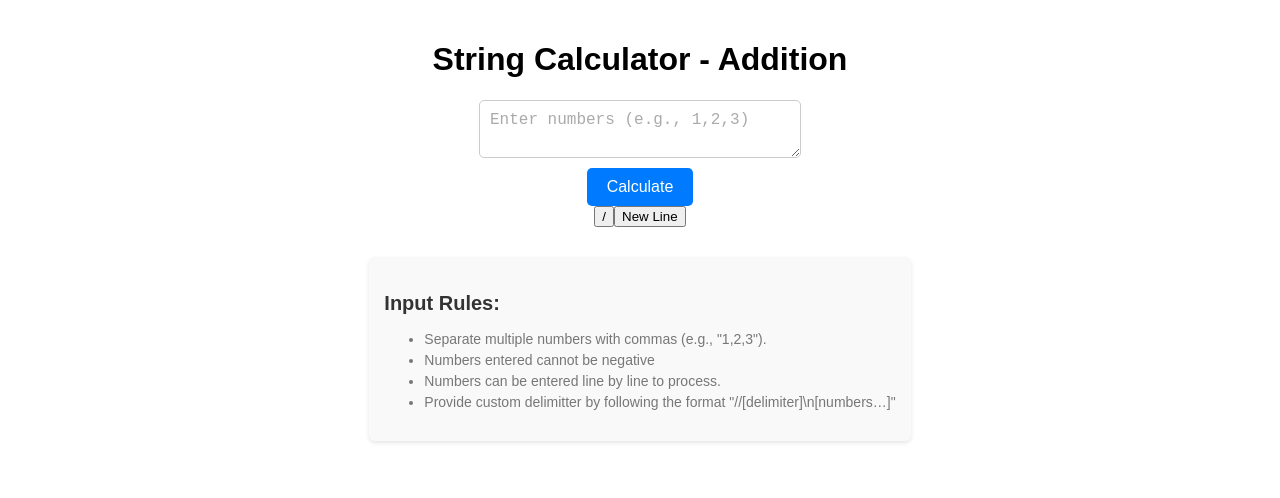
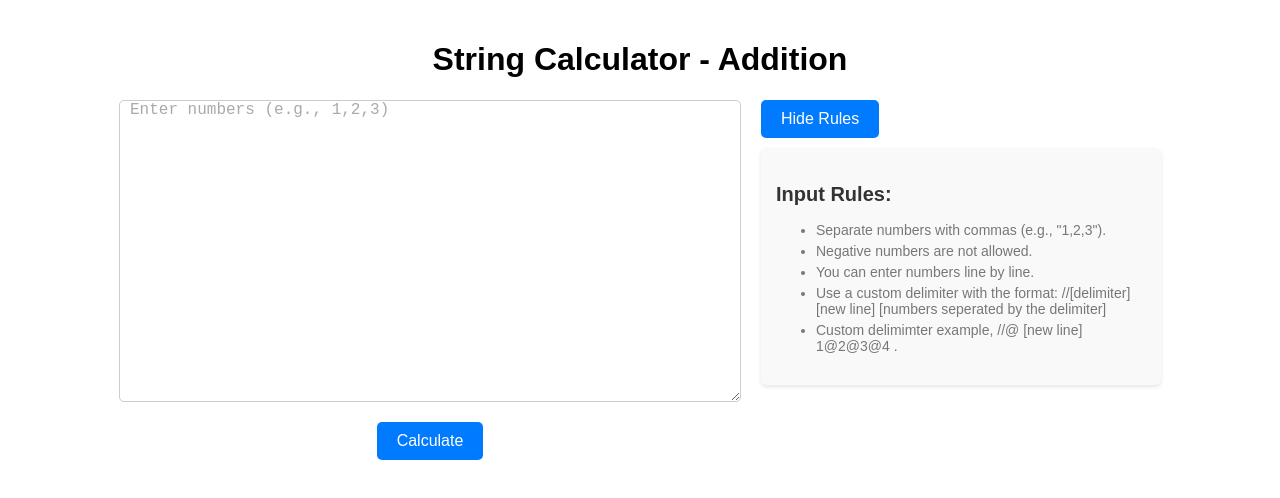
Before and after one commit to KarthikeyanRV2601/Incubyte-TDD-Kata, a React (Create React App) app: page / in a window 1280 px wide. Shown: the top 498 px of the page. Built offline with nearby package versions, Linux system fonts and the light colour scheme.

Commit message:
feat(v1.0.2): refined toolbar functionality, added hiding/show logic to input rules, change UI alignment, made user friend input rule texts

```diff
--- a/package.json
+++ b/package.json
@@ -1,6 +1,6 @@
 {
   "name": "incubyte-tdd-kata",
-  "version": "1.0.1",
+  "version": "1.0.2",
   "private": true,
   "dependencies": {
     "@types/node": "^16.18.119",
--- a/src/module.components/stringAdditionComponent/floatingToolbarComponent.tsx
+++ b/src/module.components/stringAdditionComponent/floatingToolbarComponent.tsx
@@ -1,9 +1,12 @@
-import React from "react";
+import React, { useEffect } from "react";
 import { FloatingToolbarComponentProps } from "../../module.models"
 
 
 export const FloatingToolbarComponent = (props: FloatingToolbarComponentProps) => {
     const { toolbarPosition, toolbarRef, handleToolBarInsertCharacter } = props;
+    useEffect(() => {
+        console.log({toolbarPosition});
+    })
     return (
         <div
             className="floating-toolbar"
--- a/src/module.components/stringAdditionComponent/inputRules.tsx
+++ b/src/module.components/stringAdditionComponent/inputRules.tsx
@@ -1,9 +1,20 @@
-import React from "react";
+import React, { useState, useCallback } from "react";
 import { InputRulesComponentProps } from "../../module.models";
 
-export const InputRulesComponent: React.FC<InputRulesComponentProps> = ({ translations }) => {
+export const InputRulesComponent: React.FC<InputRulesComponentProps> = (props) => {
+    const { translations } = props;
+    const [rulesExpanded, setRulesExpanded] = useState<boolean>(true);
+
+    const toggleRules = useCallback(() => {
+        setRulesExpanded((prev) => !prev);
+    }, []);
+
     return (
-        <div className="input-rules" data-testid="inputRulesComponentTestId">
+        <div className={"input-rules-container"}>
+            <button className="toggle-rules-button" onClick={toggleRules}>
+                {rulesExpanded ? "Hide Rules" : "Show Rules"}
+            </button>
+            <div className={`input-rules-content ${rulesExpanded ? "expanded" : "collapsed"}`}>
                 <h3 data-testid="inputRulesHeaderComponentTestId">{translations.titles.inputRules}</h3>
                 <ul data-testid="inputRulesUlComponentTestId">
                     {
@@ -11,5 +22,6 @@ export const InputRulesComponent: React.FC<InputRulesComponentProps> = ({ transl
                     }
                 </ul>
             </div>
+        </div>
     );
 };
--- a/src/module.components/stringAdditionComponent/stringAdditionComponent.tsx
+++ b/src/module.components/stringAdditionComponent/stringAdditionComponent.tsx
@@ -13,7 +13,10 @@ export const StringAdditionComponent: React.FC = () => {
     const [additionResult, setAdditionResult] = useState<number>();
     const [showResult, setShowResult] = useState<boolean>();
     const [toolbarPosition, setToolbarPosition] = useState<Point>({ x: 0, y: 0 });
+    const textAreaRef = useRef<HTMLTextAreaElement | null>(null);
     const toolbarRef = useRef<HTMLDivElement | null>(null);
+    const [toolbarVisible, setToolbarVisible] = useState<boolean>(false);
+
 
     const handleInputChange = useCallback((event: React.ChangeEvent<HTMLTextAreaElement>): void => {
         const newValue = event.target.value;
@@ -31,31 +34,65 @@ export const StringAdditionComponent: React.FC = () => {
         }
     }, [isValid, setShowResult]);
 
+
+    // Toolbar interactions starts
+
     const handleTextAreaFocus = useCallback((event: React.FocusEvent<HTMLTextAreaElement>) => {
-        const { clientX, clientY } = event.nativeEvent as any;
-        setToolbarPosition({ x: clientX + 10, y: clientY + 10 }); // Position toolbar near cursor
-    }, []);
+        const textareaRect = event.target.getBoundingClientRect(); // Get the position of the textarea
+        setToolbarPosition({
+            x: textareaRect.left + 10,
+            y: textareaRect.top - 40,
+        });
+        setToolbarVisible(true);
+    }, [setToolbarPosition]);
+
+    const handleTextAreaBlur = useCallback((event: React.FocusEvent<HTMLTextAreaElement>) => {
+        if (toolbarRef.current && toolbarRef.current.contains(event.relatedTarget as Node)) {
+            return;
+        }
+        setToolbarVisible(false);
+    }, [setToolbarVisible]);
 
     const handleToolBarInsertCharacter = useCallback((char: string) => {
         setInput((prevInput) => `${prevInput}${char}`);
-    }, []);
+        textAreaRef.current?.focus();
+    }, [setInput]);
+
+    // Toolbar interaction ends
+
+
+
 
     return (
         <div className="string-calculator-component-class">
             <h1 data-testid="headerComponentTestId">{translations.titles.StringCalculatorAddition}</h1>
+            <div className="input-result-rules-container">
+                <div className="input-result-container">
+                    <div className="input-box-container">
                         <textarea
                             className={isValid ? "input-box" : 'invalid-input-box'}
                             placeholder={translations.placeHolders.enterNumbersInput}
                             value={input}
                             onChange={handleInputChange}
                             data-testid="textAreaComponentTestId"
+                            onFocus={handleTextAreaFocus}
+                            onBlur={handleTextAreaBlur}
+                            ref={textAreaRef}
                         />
                         <button className="button" onClick={handleCalculate} data-testid="calculateButtonComponentTestId" disabled={!isValid}>
                             {translations.buttons.calculate}
                         </button>
-            {showResult && <div className="result" id="resultComponentId" data-testid="resultComponentTestId">{translations.labels.result}: {additionResult}</div>}
-            <FloatingToolbarComponent toolbarRef={toolbarRef} toolbarPosition={toolbarPosition} handleToolBarInsertCharacter={handleToolBarInsertCharacter} />
+                    </div>
+                    {showResult && (
+                        <div className="result-card" data-testid="resultComponentTestId">
+                            <h3>{translations.labels.result}</h3>
+                            <p>{additionResult}</p>
+                        </div>
+                    )}
+                </div>
+                {toolbarVisible && <FloatingToolbarComponent toolbarRef={toolbarRef} toolbarPosition={toolbarPosition} handleToolBarInsertCharacter={handleToolBarInsertCharacter} />}
                 <InputRulesComponent translations={translations} />
+            </div>
         </div>
     );
 };
--- a/src/module.resources/translations/stringAdditionComponentTranslations.ts
+++ b/src/module.resources/translations/stringAdditionComponentTranslations.ts
@@ -15,10 +15,11 @@ export const root = {
         },
         messages: {
             inputRules: [
-                'Separate multiple numbers with commas (e.g., "1,2,3").',
-                'Numbers entered cannot be negative',
-                'Numbers can be entered line by line to process.',
-                'Provide custom delimitter by following the format "//[delimiter]\\n[numbers…]"'
+                'Separate numbers with commas (e.g., "1,2,3").',
+                'Negative numbers are not allowed.',
+                'You can enter numbers line by line.',
+                'Use a custom delimiter with the format: //[delimiter] [new line] [numbers seperated by the delimiter]',
+                'Custom delimimter example, //@ [new line] 1@2@3@4 .'
             ]
         }
     }
--- a/src/module.styles/App.css
+++ b/src/module.styles/App.css
@@ -6,10 +6,10 @@
   font-family: Arial, sans-serif;
 }
 .string-calculator-component-class .input-box {
-  width: 300px;
-  padding: 10px;
+  width: 600px;
+  min-height: 300px;
+  padding: 0 10px 0 10px;
   font-size: 16px;
-  margin-bottom: 10px;
   border: 1px solid #ccc;
   border-radius: 5px;
   transition: border-color 0.3s ease;
@@ -25,10 +25,10 @@
   color: #aaa;
 }
 .string-calculator-component-class .invalid-input-box {
-  width: 300px;
-  padding: 10px;
+  width: 600px;
+  min-height: 300px;
+  padding: 0 10px 0 10px;
   font-size: 16px;
-  margin-bottom: 10px;
   border: 1px solid #ccc;
   border-radius: 5px;
   transition: border-color 0.3s ease;
@@ -51,26 +51,114 @@
   background-color: #d3d3d3;
   cursor: not-allowed;
 }
-.string-calculator-component-class .result {
-  margin-top: 20px;
-  font-size: 18px;
-  font-weight: bold;
-  color: #333;
+.string-calculator-component-class .input-rules-container {
+  width: 400px;
+  transition: height 0.3s ease-in-out;
 }
-.string-calculator-component-class .input-rules {
-  margin-top: 30px;
-  background-color: #f9f9f9;
-  padding: 15px;
-  border-radius: 6px;
-  box-shadow: 0 2px 4px rgba(0, 0, 0, 0.1);
-}
-.string-calculator-component-class .input-rules h3 {
+.string-calculator-component-class .input-rules-container h3 {
   font-size: 20px;
   color: #333;
   margin-bottom: 10px;
 }
-.string-calculator-component-class .input-rules ul li {
+.string-calculator-component-class .input-rules-container ul li {
   font-size: 14px;
   color: #777;
   margin-bottom: 5px;
+}
+.string-calculator-component-class .input-rules-container .input-rules-content {
+  padding: 15px;
+  background-color: #f9f9f9;
+  border-radius: 6px;
+  box-shadow: 0 2px 4px rgba(0, 0, 0, 0.1);
+  opacity: 1;
+  transition: opacity 0.3s ease-in-out;
+}
+.string-calculator-component-class .input-rules-container .input-rules-content.expanded {
+  opacity: 1;
+}
+.string-calculator-component-class .input-rules-container .input-rules-content.collapsed {
+  opacity: 0;
+}
+.string-calculator-component-class .toggle-rules-button {
+  background-color: #007bff;
+  color: white;
+  border: none;
+  padding: 10px 20px;
+  border-radius: 5px;
+  font-size: 16px;
+  cursor: pointer;
+  margin-bottom: 10px;
+  transition: background-color 0.3s ease;
+}
+.string-calculator-component-class .toggle-rules-button:hover {
+  background-color: #0056b3;
+}
+.string-calculator-component-class .input-result-rules-container {
+  height: 600px;
+  display: flex;
+  justify-content: center;
+  align-items: center;
+  align-items: flex-start;
+  gap: 20px;
+}
+.string-calculator-component-class .input-result-container {
+  height: 600px;
+  display: flex;
+  justify-content: center;
+  align-items: center;
+  flex-direction: column;
+  justify-content: flex-start;
+}
+.string-calculator-component-class .input-box-container {
+  height: 350px;
+  display: flex;
+  justify-content: center;
+  align-items: center;
+  flex-direction: column;
+  justify-content: flex-start;
+  gap: 20px;
+}
+.string-calculator-component-class .result-card {
+  background-color: #f9f9f9;
+  border: 1px solid #ccc;
+  border-radius: 5px;
+  padding: 10px;
+  margin-top: 30px;
+  width: 600px;
+  box-shadow: 0 2px 4px rgba(0, 0, 0, 0.1);
+  text-align: center;
+}
+.string-calculator-component-class .result-card h3 {
+  font-size: 20px;
+  color: #333;
+}
+.string-calculator-component-class .result-card p {
+  font-size: 18px;
+  color: #007bff;
+  font-weight: bold;
+}
+.string-calculator-component-class .floating-toolbar {
+  position: absolute;
+  z-index: 10;
+  display: none;
+  /* Initially hidden */
+  background-color: #f9f9f9;
+  border: 1px solid #ccc;
+  border-radius: 5px;
+  padding: 10px;
+  box-shadow: 0 2px 6px rgba(0, 0, 0, 0.1);
+}
+.string-calculator-component-class .floating-toolbar button {
+  padding: 10px 20px;
+  border: none;
+  border-radius: 5px;
+  cursor: pointer;
+  font-size: 16px;
+  transition: background-color 0.3s ease;
+  margin: 0 5px;
+  background-color: #007bff;
+  color: white;
+}
+.string-calculator-component-class .floating-toolbar button:hover {
+  background-color: #0056b3;
 }/*# sourceMappingURL=App.css.map */
--- a/src/module.styles/components/stringCalculator.css
+++ b/src/module.styles/components/stringCalculator.css
@@ -6,10 +6,10 @@
   font-family: Arial, sans-serif;
 }
 .string-calculator-component-class .input-box {
-  width: 300px;
-  padding: 10px;
+  width: 600px;
+  min-height: 300px;
+  padding: 0 10px 0 10px;
   font-size: 16px;
-  margin-bottom: 10px;
   border: 1px solid #ccc;
   border-radius: 5px;
   transition: border-color 0.3s ease;
@@ -25,10 +25,10 @@
   color: #aaa;
 }
 .string-calculator-component-class .invalid-input-box {
-  width: 300px;
-  padding: 10px;
+  width: 600px;
+  min-height: 300px;
+  padding: 0 10px 0 10px;
   font-size: 16px;
-  margin-bottom: 10px;
   border: 1px solid #ccc;
   border-radius: 5px;
   transition: border-color 0.3s ease;
@@ -51,26 +51,114 @@
   background-color: #d3d3d3;
   cursor: not-allowed;
 }
-.string-calculator-component-class .result {
-  margin-top: 20px;
-  font-size: 18px;
-  font-weight: bold;
-  color: #333;
+.string-calculator-component-class .input-rules-container {
+  width: 400px;
+  transition: height 0.3s ease-in-out;
 }
-.string-calculator-component-class .input-rules {
-  margin-top: 30px;
-  background-color: #f9f9f9;
-  padding: 15px;
-  border-radius: 6px;
-  box-shadow: 0 2px 4px rgba(0, 0, 0, 0.1);
-}
-.string-calculator-component-class .input-rules h3 {
+.string-calculator-component-class .input-rules-container h3 {
   font-size: 20px;
   color: #333;
   margin-bottom: 10px;
 }
-.string-calculator-component-class .input-rules ul li {
+.string-calculator-component-class .input-rules-container ul li {
   font-size: 14px;
   color: #777;
   margin-bottom: 5px;
+}
+.string-calculator-component-class .input-rules-container .input-rules-content {
+  padding: 15px;
+  background-color: #f9f9f9;
+  border-radius: 6px;
+  box-shadow: 0 2px 4px rgba(0, 0, 0, 0.1);
+  opacity: 1;
+  transition: opacity 0.3s ease-in-out;
+}
+.string-calculator-component-class .input-rules-container .input-rules-content.expanded {
+  opacity: 1;
+}
+.string-calculator-component-class .input-rules-container .input-rules-content.collapsed {
+  opacity: 0;
+}
+.string-calculator-component-class .toggle-rules-button {
+  background-color: #007bff;
+  color: white;
+  border: none;
+  padding: 10px 20px;
+  border-radius: 5px;
+  font-size: 16px;
+  cursor: pointer;
+  margin-bottom: 10px;
+  transition: background-color 0.3s ease;
+}
+.string-calculator-component-class .toggle-rules-button:hover {
+  background-color: #0056b3;
+}
+.string-calculator-component-class .input-result-rules-container {
+  height: 600px;
+  display: flex;
+  justify-content: center;
+  align-items: center;
+  align-items: flex-start;
+  gap: 20px;
+}
+.string-calculator-component-class .input-result-container {
+  height: 600px;
+  display: flex;
+  justify-content: center;
+  align-items: center;
+  flex-direction: column;
+  justify-content: flex-start;
+}
+.string-calculator-component-class .input-box-container {
+  height: 350px;
+  display: flex;
+  justify-content: center;
+  align-items: center;
+  flex-direction: column;
+  justify-content: flex-start;
+  gap: 20px;
+}
+.string-calculator-component-class .result-card {
+  background-color: #f9f9f9;
+  border: 1px solid #ccc;
+  border-radius: 5px;
+  padding: 10px;
+  margin-top: 30px;
+  width: 600px;
+  box-shadow: 0 2px 4px rgba(0, 0, 0, 0.1);
+  text-align: center;
+}
+.string-calculator-component-class .result-card h3 {
+  font-size: 20px;
+  color: #333;
+}
+.string-calculator-component-class .result-card p {
+  font-size: 18px;
+  color: #007bff;
+  font-weight: bold;
+}
+.string-calculator-component-class .floating-toolbar {
+  position: absolute;
+  z-index: 10;
+  display: none;
+  /* Initially hidden */
+  background-color: #f9f9f9;
+  border: 1px solid #ccc;
+  border-radius: 5px;
+  padding: 10px;
+  box-shadow: 0 2px 6px rgba(0, 0, 0, 0.1);
+}
+.string-calculator-component-class .floating-toolbar button {
+  padding: 10px 20px;
+  border: none;
+  border-radius: 5px;
+  cursor: pointer;
+  font-size: 16px;
+  transition: background-color 0.3s ease;
+  margin: 0 5px;
+  background-color: #007bff;
+  color: white;
+}
+.string-calculator-component-class .floating-toolbar button:hover {
+  background-color: #0056b3;
 }/*# sourceMappingURL=stringCalculator.css.map */
--- a/src/module.styles/components/stringCalculator.scss
+++ b/src/module.styles/components/stringCalculator.scss
@@ -27,7 +27,8 @@ $font-size-button: 16px;
 
 // Spacing
 $padding: 10px;
-$input-width: 300px;
+$input-box-width: 600px;
+$input-box-height: 300px;
 $margin-bottom: 10px;
 $margin-top: 30px;
 $input-padding: 10px;
@@ -38,12 +39,18 @@ $button-padding-y: 10px;
 $font-family: Arial, sans-serif;
 
 
+// Animations
+$animation-duration: 0.3s;
+$animation-ease: ease-in-out;
+
+
+
 // Mixin Definitions
 @mixin inputBoxBaseStyles {
-    width: $input-width;
-    padding: $input-padding;
+    width: $input-box-width;
+    min-height: $input-box-height;
+    padding: 0 $input-padding 0 $input-padding;
     font-size: $font-size;
-    margin-bottom: $margin-bottom;
     border: 1px solid $input-border-color;
     border-radius: $border-radius;
     transition: border-color 0.3s ease;
@@ -56,6 +63,19 @@ $font-family: Arial, sans-serif;
     cursor: pointer;
     font-size: $font-size-button;
     transition: background-color 0.3s ease;
+}
+
+@mixin flexRow {
+    display: flex;
+    justify-content: center;
+    align-items: center;
+}
+
+@mixin flexColumn {
+    display: flex;
+    justify-content: center;
+    align-items: center;
+    flex-direction: column;
 }
 
 // Component Styles
@@ -99,31 +119,124 @@ $font-family: Arial, sans-serif;
         }
     }
 
-    .result {
-        margin-top: 20px;
-        font-size: $font-size-large;
-        font-weight: bold;
-        color: $text-color;
+    // Input Rules Section
+
+    // Input Rules Container
+    .input-rules-container {
+        width: 400px;
+        transition: height $animation-duration $animation-ease;
+
+        h3 {
+            font-size: $font-size-heading;
+            color: $text-color;
+            margin-bottom: 10px;
+        }
+
+        ul li {
+            font-size: $font-size-small;
+            color: #777;
+            margin-bottom: 5px;
+        }
+
+        // Input Rules Content
+        .input-rules-content {
+            padding: 15px;
+            background-color: #f9f9f9;
+            border-radius: 6px;
+            box-shadow: 0 2px 4px rgba(0, 0, 0, 0.1);
+            opacity: 1;
+            transition: opacity $animation-duration $animation-ease;
+
+            &.expanded {
+                opacity: 1;
+            }
+
+            &.collapsed {
+                opacity: 0;
+                // display: none;
+            }
+        }
     }
 
-    // Input Rules Section
-    .input-rules {
-        margin-top: $margin-top;
-        background-color: $background-color;
-        padding: 15px;
-        border-radius: 6px;
-        box-shadow: 0 2px 4px $box-shadow-color;
+    // Toggle Rules Button
+    .toggle-rules-button {
+        background-color: #007bff;
+        color: white;
+        border: none;
+        padding: 10px 20px;
+        border-radius: 5px;
+        font-size: 16px;
+        cursor: pointer;
+        margin-bottom: 10px;
+        transition: background-color 0.3s ease;
+
+        &:hover {
+            background-color: #0056b3;
+        }
     }
 
-    .input-rules h3 {
-        font-size: $font-size-heading;
-        color: $text-color;
-        margin-bottom: 10px;
+    .input-result-rules-container {
+        height: 600px;
+        @include flexRow();
+        align-items: flex-start;
+        gap: 20px;
     }
 
-    .input-rules ul li {
-        font-size: $font-size-small;
-        color: #777;
-        margin-bottom: 5px;
+    .input-result-container {
+        height: 600px;
+        @include flexColumn();
+        justify-content: flex-start;
+    }
+
+    .input-box-container {
+        height: 350px;
+        @include flexColumn();
+        justify-content: flex-start;
+        gap: 20px;
+    }
+
+    .result-card {
+        background-color: $background-color;
+        border: 1px solid $input-border-color;
+        border-radius: $border-radius;
+        padding: $padding;
+        margin-top: $margin-top;
+        width: $input-box-width;
+        box-shadow: 0 2px 4px $box-shadow-color;
+        text-align: center;
+
+        h3 {
+            font-size: $font-size-heading;
+            color: $text-color;
+        }
+
+        p {
+            font-size: $font-size-large;
+            color: $primary-color;
+            font-weight: bold;
+        }
+    }
+
+    .floating-toolbar {
+        position: absolute;
+        z-index: 10;
+        display: none;
+        /* Initially hidden */
+        background-color: $background-color;
+        border: 1px solid $input-border-color;
+        border-radius: $border-radius;
+        padding: $padding;
+        box-shadow: 0 2px 6px $box-shadow-color;
+
+        button {
+            @include buttonBaseStyles();
+            margin: 0 5px;
+            background-color: $primary-color;
+            color: white;
+
+            &:hover {
+                background-color: $hover-color;
+            }
+        }
     }
 }
```
Also changed, not shown: 2 other files (tests, documents, lock files or other folders). Lines whose indentation alone changed are shown as unchanged.
